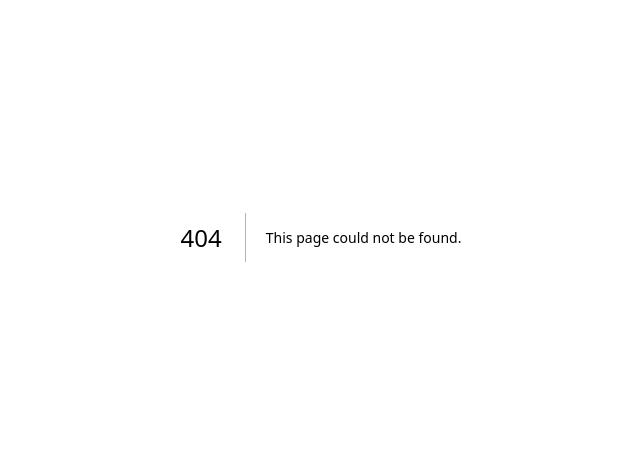
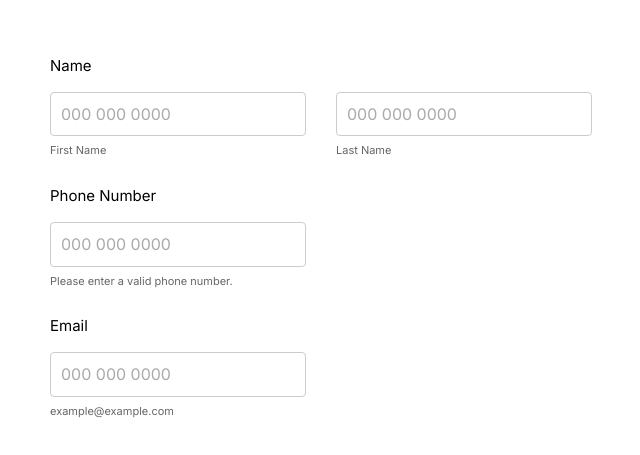
Before and after one commit to metalikaqq/cases-project, a Next.js app: page /contact in a window 1280 px wide. Before the commit this address had no page. Shown: the part 163-618 px from the top of the page, without its empty margins (319-959 px from the left). Built offline with nearby package versions, Linux system fonts and the light colour scheme.

Commit message:
fix a lot and add contacts

```diff
--- /dev/null
+++ b/src/UI/EmailCustomInput/EmailCustomInput.module.scss
@@ -0,0 +1,70 @@
+@import "../../utils/vars.scss";
+@import "../../utils/mixins.scss";
+
+.container {
+  display: flex;
+  flex-direction: column;
+  // margin-bottom: 1.5rem;
+  position: relative;
+  // width: 100%;
+}
+
+.input {
+  padding: 12px 10px;
+  border: 1px solid #ccc;
+  border-radius: 4px;
+  font-size: 16px;
+  transition: all 0.3s ease;
+  // width: 100%;
+  background-color: #fff;
+  &::placeholder {
+    color: #aaa;
+  }
+
+  &:focus {
+    border-color: #80bdff;
+    outline: none;
+    box-shadow: 0 0 8px rgba(128, 189, 255, 0.5);
+  }
+
+  &.inputError {
+    // background-color: #ffe6e6;
+    border-color: #ff9999;
+    animation: shake 0.3s;
+
+    &:focus {
+      box-shadow: 0 0 8px rgba(255, 153, 153, 0.5);
+    }
+  }
+}
+
+.label {
+  font-size: 11px;
+  color: #666;
+  margin-top: 8px;
+  transition: all 0.3s ease;
+  text-align: left;
+}
+
+.error {
+  color: white;
+  font-size: 10px;
+  border: 1px solid #f03932;
+  background-color: #ff0000;
+  border-radius: 4px;
+  padding: 5px;
+  margin-top: 5px;
+  width: fit-content;
+  animation: fadeIn 0.3s ease-in-out;
+}
+
+@keyframes shake {
+  0%, 100% { transform: translateX(0); }
+  20%, 60% { transform: translateX(-10px); }
+  40%, 80% { transform: translateX(10px); }
+}
+
+@keyframes fadeIn {
+  from { opacity: 0; }
+  to { opacity: 1; }
+}
--- /dev/null
+++ b/src/UI/EmailCustomInput/EmailCustomInput.tsx
@@ -0,0 +1,83 @@
+"use client"
+
+import React, { useState } from "react";
+import s from './EmailCustomInput.module.scss';
+
+export enum InputType {
+  Text = 'text',
+  PhoneNumber = "tel",
+  Email = "email",
+}
+
+export type EmailCustomInputProps = {
+  type: InputType;
+  text: string;
+};
+
+export default function EmailCustomInput({ type, text }: EmailCustomInputProps) {
+  const [value, setValue] = useState("");
+  const [error, setError] = useState("");
+
+  const validateInput = () => {
+    let errorMessage = "";
+    if (!value) {
+      errorMessage = "This field cannot be blank.";
+    } else if (type === InputType.Email) {
+      const emailRegex = /^[^\s@]+@[^\s@]+\.[^\s@]+$/;
+      if (!emailRegex.test(value)) {
+        errorMessage = "Please enter a valid email address.";
+      }
+    } else if (type === InputType.PhoneNumber) {
+      const phoneRegex = /^\d{3} \d{3} \d{4}$/;
+      if (!phoneRegex.test(value)) {
+        errorMessage = "Please enter a valid phone number.";
+      }
+    }
+
+    setError(errorMessage);
+  };
+
+  const formatPhoneNumber = (value: string) => {
+    const cleaned = value.replace(/\D/g, '');
+    const match = cleaned.match(/^(\d{0,3})(\d{0,3})(\d{0,4})$/);
+    if (match) {
+      return `${match[1]} ${match[2]} ${match[3]}`.trim();
+    }
+    return value;
+  };
+
+  const handleChange = (e: React.ChangeEvent<HTMLInputElement>) => {
+    let newValue = e.target.value.replace(/\D/g, ''); // Remove non-numeric characters
+    newValue = newValue.slice(0, 10); // Limit to 10 characters
+    newValue = formatPhoneNumber(newValue);
+    setValue(newValue);
+  };
+
+  const handleBlur = () => {
+    validateInput();
+  };
+
+  const handlePaste = (e: React.ClipboardEvent<HTMLInputElement>) => {
+    let pasteData = e.clipboardData.getData('Text').replace(/\D/g, '');
+    pasteData = pasteData.slice(0, 10); // Limit to 10 characters
+    const formattedValue = formatPhoneNumber(pasteData);
+    setValue(formattedValue);
+    e.preventDefault();
+  };
+
+  return (
+    <div className={s.container}>
+      <input
+        className={`${s.input} ${error ? s.inputError : ""}`}
+        type={type}
+        value={value}
+        onChange={handleChange}
+        onBlur={handleBlur}
+        onPaste={handlePaste}
+        placeholder={type === InputType.PhoneNumber ? "000 000 0000" : ""}
+      />
+      <label className={s.label}>{text}</label>
+      {error && <span className={s.error}>{error}</span>}
+    </div>
+  );
+}
--- /dev/null
+++ b/src/UI/EmailCustomInput/index.ts
@@ -0,0 +1 @@
+export { default } from "./EmailCustomInput";
--- /dev/null
+++ b/src/app/contact/page.module.scss
@@ -0,0 +1,30 @@
+.wrapper {
+  display: flex;
+  justify-content: center;
+  align-items: center;
+  height: 100%;
+}
+
+.input {
+  // width: 900px;
+  width: fit-content;
+}
+
+.colum {
+  display: flex;
+  justify-content: space-between;
+  gap: 30px;
+}
+
+.contacts {
+  // width: 800px;
+  padding: 20px;
+  display: flex;
+  flex-direction: column;
+  gap: 30px;
+}
+
+.title {
+  margin-bottom: 18px;
+  font-size: 15px;
+}
--- /dev/null
+++ b/src/app/contact/page.tsx
@@ -0,0 +1,46 @@
+import EmailCustomInput from "@/UI/EmailCustomInput";
+import s from "./page.module.scss";
+
+enum InputType {
+  Text = "text",
+  PhoneNumber = "tel",
+  Email = "email",
+}
+
+export default function page() {
+  return (
+    <div className={s.wrapper}>
+      <div className={s.contacts}>
+        <div className={s.colum_wrapper}>
+          <div className={s.title}>Name</div>
+
+          <div className={s.colum}>
+            <div className={s.input}>
+              <EmailCustomInput type={InputType.PhoneNumber} text="First Name" />
+            </div>
+
+            <div className={s.input}>
+              <EmailCustomInput type={InputType.PhoneNumber} text="Last Name" />
+            </div>
+          </div>
+        </div>
+
+        <div className={s.colum_wrapper}>
+          <div className={s.title}>Phone Number</div>
+
+          <div className={s.input}>
+            <EmailCustomInput type={InputType.PhoneNumber} text="Please enter a valid phone number." />
+          </div>
+        </div>
+
+        <div className={s.colum_wrapper}>
+          <div className={s.title}>Email</div>
+
+          <div className={s.input}>
+            <EmailCustomInput type={InputType.PhoneNumber} text="example@example.com" />
+          </div>
+        </div>
+      </div>
+    </div>
+  );
+}
--- a/src/components/Header/components/HeaderTopLine2/HeaderTopLine2.tsx
+++ b/src/components/Header/components/HeaderTopLine2/HeaderTopLine2.tsx
@@ -20,7 +20,7 @@ export default function HeaderTopLine2(props: HeaderTopLine2Props) {
         <div className={s.tl2__text_links}>
           <Link
             className={s.tl2__text_links__link}
-            href={"google.com"}
+            href={"/contact"}
           >
             Contact
           </Link>
```
